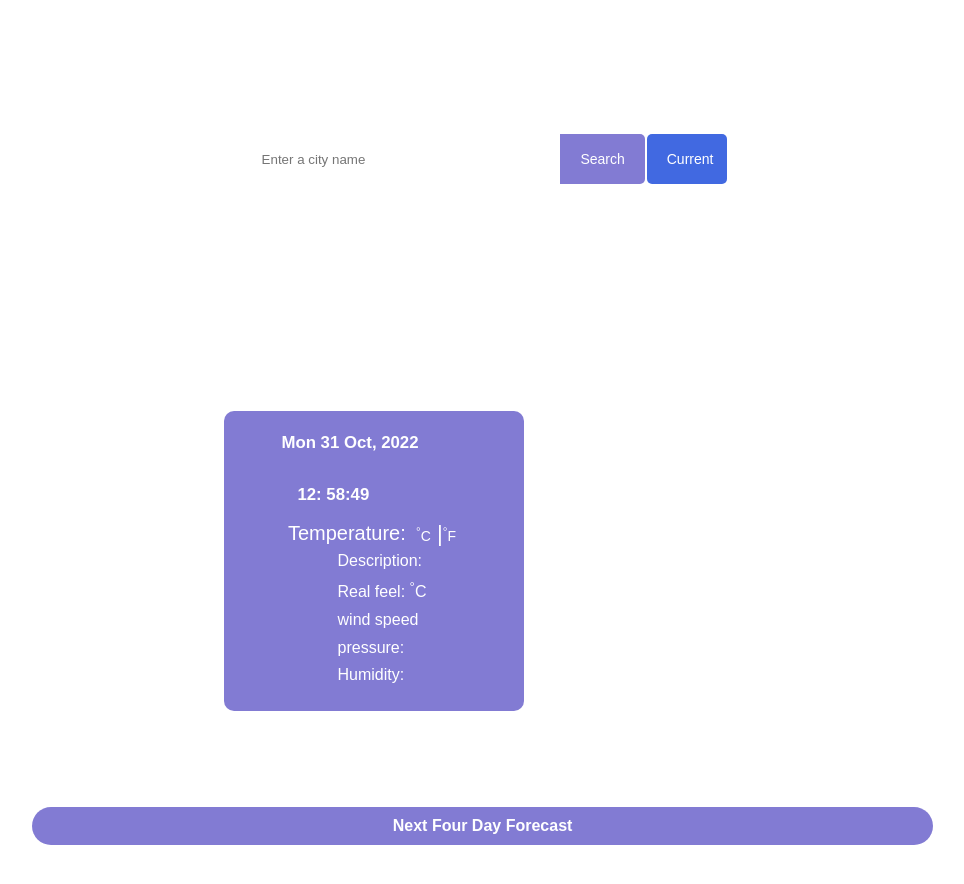
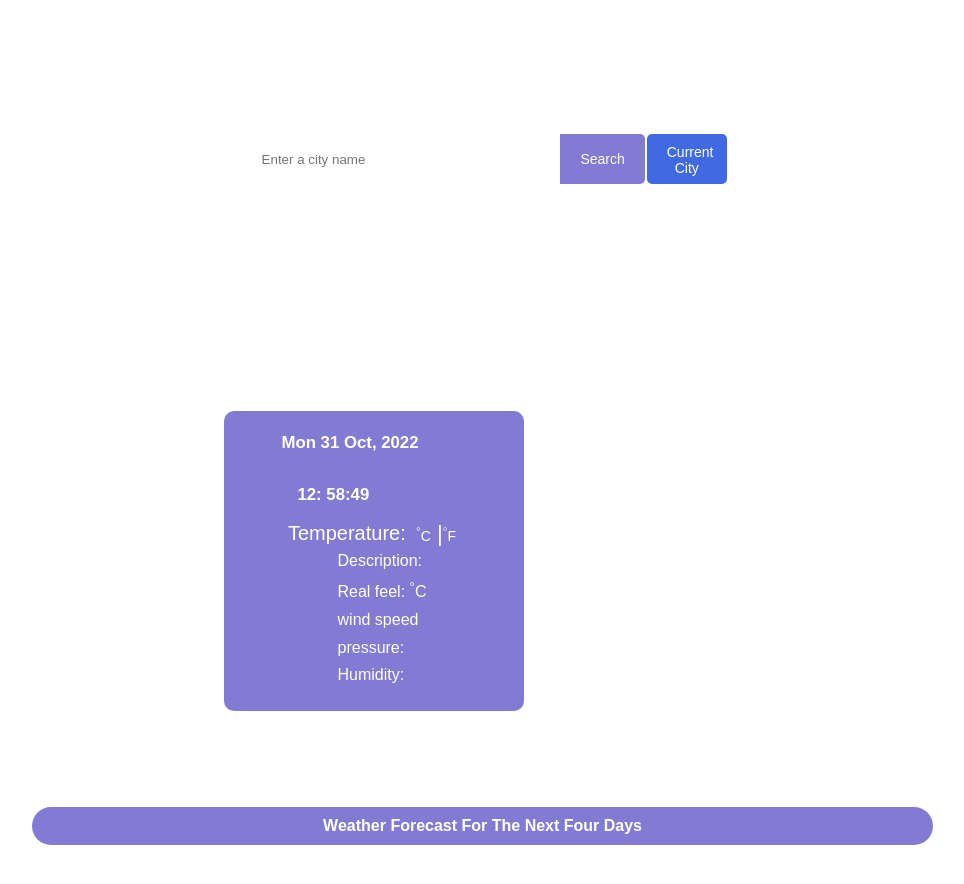
Before and after one commit to Egberanmwen/Weather-app., a plain HTML site: page src/index.html in a window 1280 px wide. Shown: the part 260-1144 px from the top of the page, without its empty margins (64-1028 px from the left). Drawn offline with nearby package versions, Linux system fonts and the light colour scheme; no server answers.

Commit message:
Update index.html

```diff
--- a/src/index.html
+++ b/src/index.html
@@ -26,7 +26,7 @@
                   placeholder="Enter a city name"
                 />
                 <button type="submit" id="searchBtn">search</button>
-                <button id="currentBtn">current</button>
+                <button id="currentBtn">current city</button>
               </form>
             </div>
           </div>
@@ -75,7 +75,7 @@
           <div class="forecastContainer">
             <div class="design">
               <div class="next">
-                <p class="nextFour">Next four day forecast</p>
+                <p class="nextFour">Weather forecast for the next four days</p>
               </div>
             </div>
             <div class="fourDays">
```
